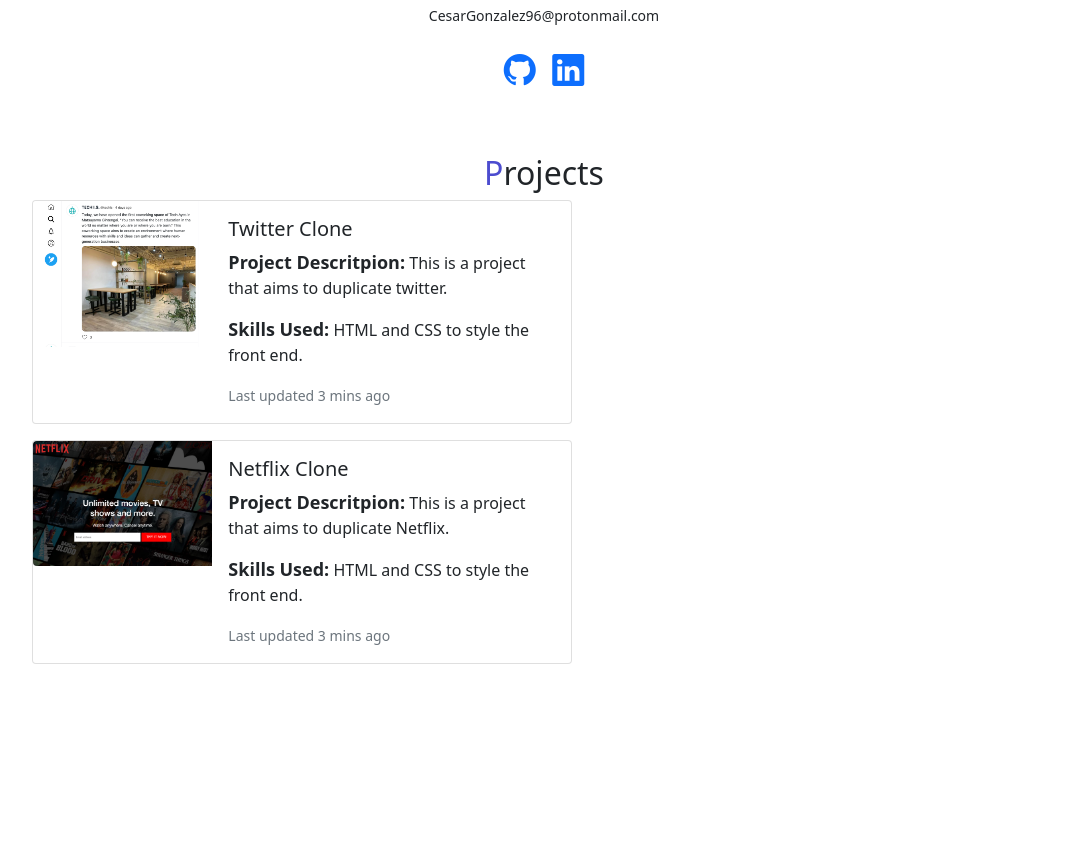
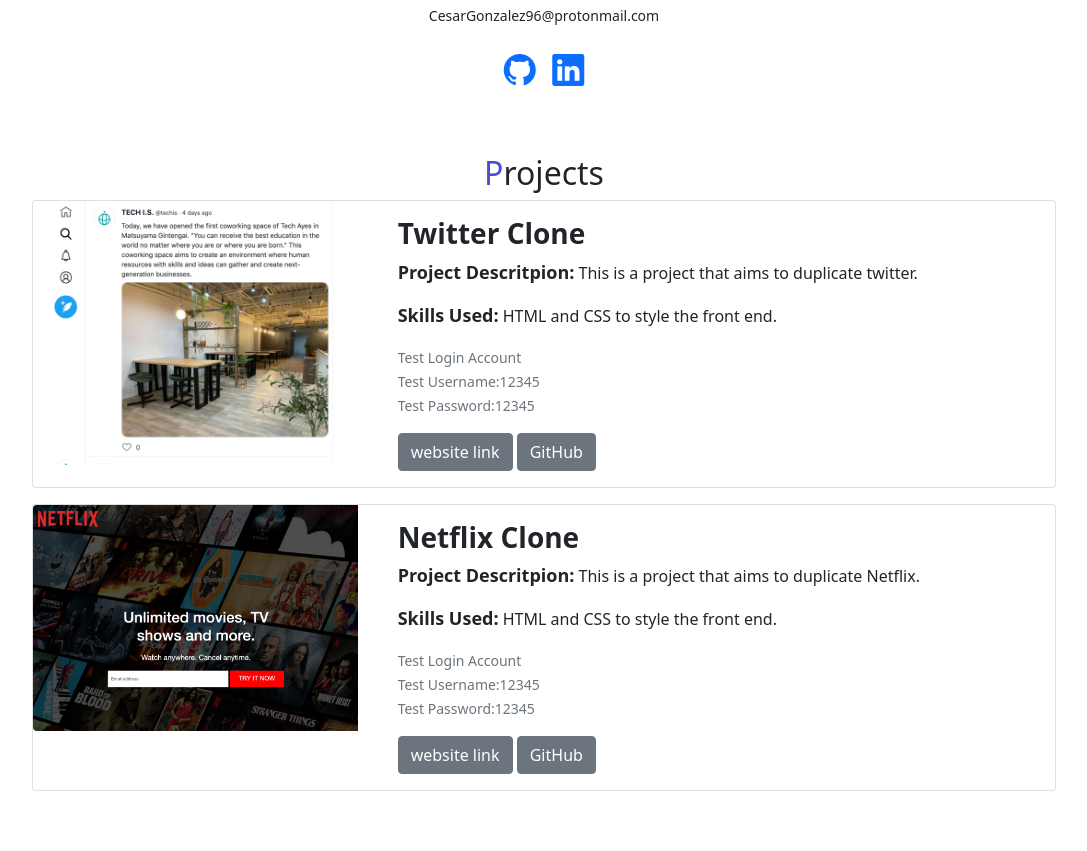
Before and after one commit to CesarGonzalez96/portfolio, a PHP site: page / in a window 1280 px wide. Shown: the part 468-1319 px from the top of the page, without its empty margins (96-1183 px from the left). Before the commit the page ends 1132 px from the top, so only its background shows below. Run offline with PHP 8.4, Linux system fonts and the light colour scheme.

Commit message:
edited to add buttons. Project section is done and copyable

```diff
--- a/index.html
+++ b/index.html
@@ -60,8 +60,8 @@
     <div id="projects">
         <h2><span class="font-primary">P</span>rojects</h2>
 
-        <div class="card mb-3" style="max-width: 540px;">
-            <div class="row g-0">
+        <div class="card mb-3">
+            <div class="row">
               <div class="col-md-4">
                 <img src="img/project-twitter.png" class="img-fluid rounded-start" alt="...">
               </div>
@@ -70,14 +70,22 @@
                   <h5 class="card-title">Twitter Clone</h5>
                   <p class="card-text"><span class="project-description">Project Descritpion:</span> This is a project that aims to duplicate twitter.</p>
                   <p class="card-text"><span class="project-description">Skills Used:</span> HTML and CSS to style the front end.</p>
-                  <p class="card-text"><small class="text-muted">Last updated 3 mins ago</small></p>
+                  <p class="card-text">
+                      <small class="text-muted">
+                          Test Login Account<br>
+                          Test Username:12345 <br>
+                          Test Password:12345 <br>
+                      </small>
+                </p>
+                <a href="testlink" target="_blank" class="btn btn-secondary">website link</a>
+                <a href="testlink" target="_blank" class="btn btn-secondary">GitHub</a>
                 </div>
               </div>
             </div>
           </div>
 
-          <div class="card mb-3" style="max-width: 540px;">
-            <div class="row g-0">
+          <div class="card mb-3">
+            <div class="row">
               <div class="col-md-4">
                 <img src="img/project-netflix.png" class="img-fluid rounded-start" alt="...">
               </div>
@@ -86,7 +94,15 @@
                   <h5 class="card-title">Netflix Clone</h5>
                   <p class="card-text"><span class="project-description">Project Descritpion:</span> This is a project that aims to duplicate Netflix.</p>
                   <p class="card-text"><span class="project-description">Skills Used:</span> HTML and CSS to style the front end.</p>
-                  <p class="card-text"><small class="text-muted">Last updated 3 mins ago</small></p>
+                  <p class="card-text">
+                    <small class="text-muted">
+                        Test Login Account<br>
+                        Test Username:12345 <br>
+                        Test Password:12345 <br>
+                    </small>
+              </p>
+              <a href="testlink" target="_blank" class="btn btn-secondary">website link</a>
+              <a href="testlink" target="_blank" class="btn btn-secondary">GitHub</a>
                 </div>
               </div>
             </div>
--- a/style.css
+++ b/style.css
@@ -88,3 +88,8 @@ Projects
 #projects .card img {
   width: 100%;
 }
+
+#projects .card-title {
+  font-size: 28px;
+  font-weight: bold;
+}
```
